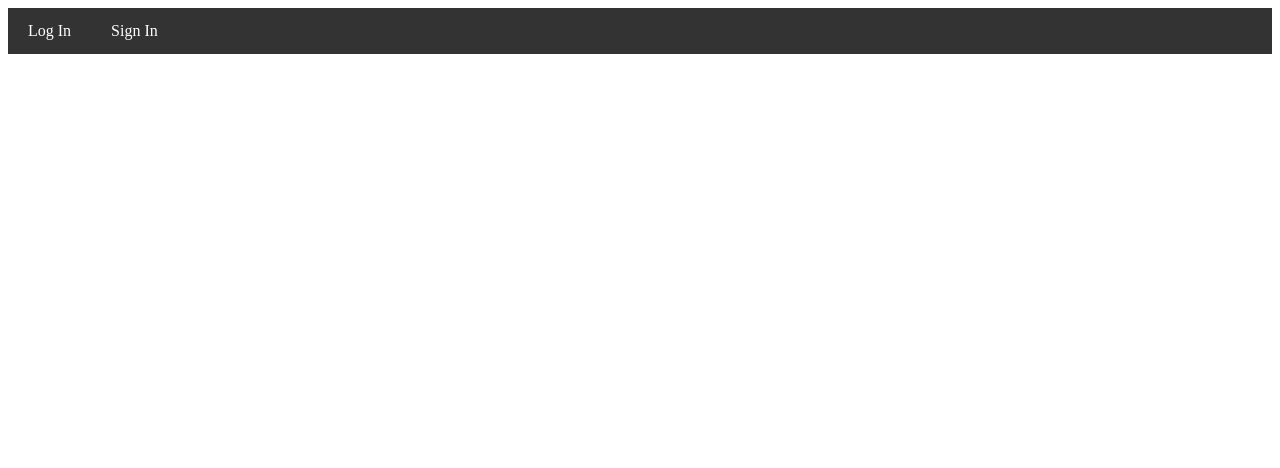
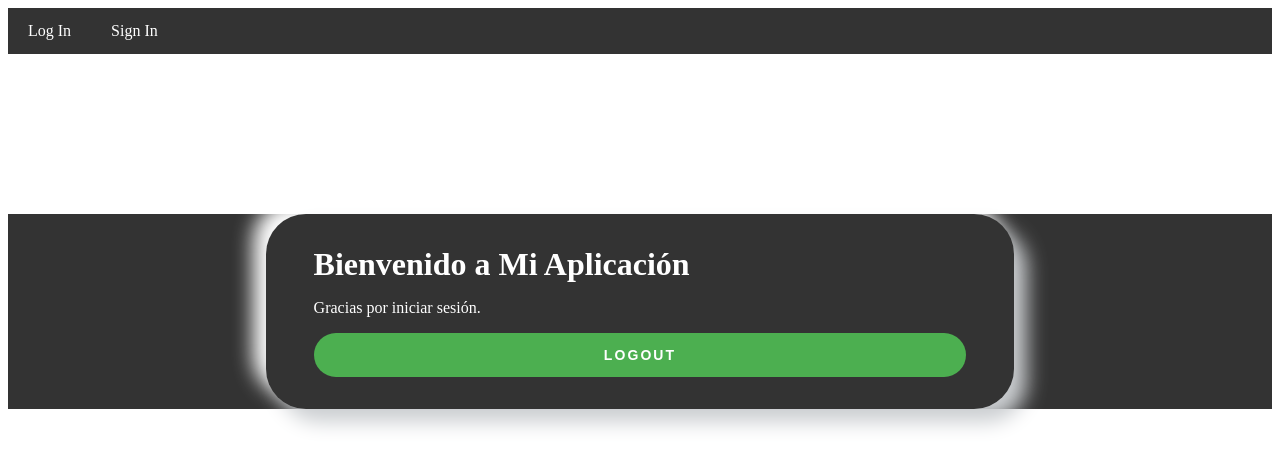
Before and after one commit to CLaynez/Login, an Angular app: page /home in a window 1280 px wide. Before the commit this address led to /. Shown: the top 468 px of the page. Built offline with nearby package versions, Linux system fonts and the light colour scheme; sample sign-in values are in the browser's storage.

Commit message:
Rutas protegidas implementadas

```diff
--- a/src/app/app-routing.module.ts
+++ b/src/app/app-routing.module.ts
@@ -1,12 +1,15 @@
 import { NgModule } from '@angular/core';
-import { RouterModule, Routes } from '@angular/router';
+import { RouterModule, Routes, CanActivate } from '@angular/router';
 import { InicioSesionComponent } from './inicio-sesion/inicio-sesion.component';
 import { RegistroComponent } from './registro/registro.component';
+import { HomeComponent } from './home/home.component';
+import { GuardianGuard } from './guards/guardian.guard';
 
 const routes: Routes = [
   { path: '', redirectTo: '/login', pathMatch: 'full'},
   { path: 'login', component: InicioSesionComponent},
   { path: 'register', component: RegistroComponent},
+  { path: 'home', component: HomeComponent, canActivate: [GuardianGuard]},
 
 ];
 
--- a/src/app/app.module.ts
+++ b/src/app/app.module.ts
@@ -11,13 +11,15 @@ import { FormsModule } from '@angular/forms';
 import { ServicioService } from './services/servicio.service';
 import { AuthInterceptor } from './interceptors/AuthInterceptor';
 import { AuthServiceService } from './services/auth-service.service';
+import { HomeComponent } from './home/home.component';
 
 @NgModule({
   declarations: [
     AppComponent,
     InicioSesionComponent,
     RegistroComponent,
-    BarritaComponent
+    BarritaComponent,
+    HomeComponent
   ],
   imports: [
     BrowserModule,
--- /dev/null
+++ b/src/app/guards/guardian.guard.ts
@@ -0,0 +1,15 @@
+import { Injectable, inject } from '@angular/core';
+import { ActivatedRouteSnapshot, CanActivate, Router, RouterStateSnapshot, UrlTree } from '@angular/router';
+import { Observable } from 'rxjs';
+
+export const GuardianGuard = () => {
+
+  const router = inject(Router);
+
+  if(localStorage.getItem('jwtToken')){
+    return true;
+  }else{
+    router.navigate(['/login'])
+    return false;
+  }
+}
--- /dev/null
+++ b/src/app/home/home.component.css
@@ -0,0 +1,58 @@
+* {
+    box-sizing: border-box;
+  }
+
+  html,
+  body {
+    background: #333;
+  }
+
+  h1 {
+    margin: 0;
+    padding: 0;
+  }
+
+  .container {
+    min-width: 300px;
+    max-width: 60%;
+    margin: 0 auto;
+    background: #0f130f;
+    padding: 2rem 3rem;
+    margin: auto;
+    border-radius: 2.5rem;
+    background-color: #333;
+    box-shadow: 13px 13px 20px #cbced1, -13px -13px 20px #ffffff;
+    color: rgb(255, 255, 255);
+    margin-top: 10rem;
+  }
+
+  .container input {
+    display: block;
+    margin: 2rem 0;
+    width: 100%;
+    border-radius: 0.5rem;
+    padding: 1rem;
+    border: none;
+    box-shadow: inset -5px -5px 15px rgba(255, 255, 255, 0.8), inset 5px 5px 10px rgba(0, 0, 0, 0.1);
+    border: 0 none;
+    background: #ebf5fc;
+  }
+
+  .container button {
+    text-transform: uppercase;
+    letter-spacing: 0.15em;
+    border: none;
+    font-size: 0.875rem;
+    color: #ffffff;
+    font-weight: bold;
+    background-color: #4CAF50;
+    width: 100%;
+    display: block;
+    padding: 0.875rem 1rem;
+    border-radius: 1.5rem;
+    cursor: pointer;
+  }
+
+  span {
+    color: #d9534f;
+  }
--- /dev/null
+++ b/src/app/home/home.component.html
@@ -0,0 +1,15 @@
+<!DOCTYPE html>
+<html lang="es">
+<head>
+  <meta charset="UTF-8">
+  <meta name="viewport" content="width=device-width, initial-scale=1.0">
+  <title>Inicio - Mi Aplicación</title>
+</head>
+<body>
+  <div class="container">
+    <h1>Bienvenido a Mi Aplicación</h1>
+    <p>Gracias por iniciar sesión.</p>
+    <button (click)="logout">Logout</button>
+  </div>
+</body>
+</html>
--- /dev/null
+++ b/src/app/home/home.component.ts
@@ -0,0 +1,17 @@
+import { Component, inject } from '@angular/core';
+import { Router } from '@angular/router';
+
+@Component({
+  selector: 'app-home',
+  templateUrl: './home.component.html',
+  styleUrls: ['./home.component.css']
+})
+export class HomeComponent {
+
+  router = inject(Router);
+
+  logout(){
+    localStorage.removeItem('jwtToken');
+    this.router.navigate(['/login']);
+  }
+}
--- a/src/app/inicio-sesion/inicio-sesion.component.ts
+++ b/src/app/inicio-sesion/inicio-sesion.component.ts
@@ -1,6 +1,7 @@
 import { Component} from '@angular/core';
 import { ServicioService } from '../services/servicio.service';
 import { AuthServiceService } from '../services/auth-service.service';
+import { Router } from '@angular/router';
 
 @Component({
   selector: 'app-inicio-sesion',
@@ -14,7 +15,7 @@ export class InicioSesionComponent {
   passwordmaxLength: number = 20;
   minLength: number = 5;
 
-  constructor(private servicio: ServicioService, private auth:AuthServiceService) {}
+  constructor(private servicio: ServicioService, private auth:AuthServiceService, private router: Router) {}
 
   validarEmail(): boolean {
     const regex = /^[a-zA-Z0-9._%+-]+@[a-zA-Z0-9.-]+\.[a-zA-Z]{2,}$/;
@@ -29,7 +30,8 @@ export class InicioSesionComponent {
       };
       let datosJson: string = JSON.stringify(datos);
       try {
-        const response = await this.servicio.iniciarSesion(datosJson);
+        await this.servicio.iniciarSesion(datosJson);
+        this.router.navigate(['/home']);
         alert('La solicitud se ha enviado con éxito.');
       } catch (error) {
         console.error('Error:', error);
--- a/src/app/services/servicio.service.ts
+++ b/src/app/services/servicio.service.ts
@@ -18,7 +18,7 @@ export class ServicioService {
     return this.http.post<any>(this.urlinicio, data).subscribe(response => {
       if (response && response.token) {
         this.auth.guardarTokenJWT(response.token);
-        this.abrirMenu(response.token);
+        this.abrirMenu(this.auth.obtenerTokenJWT());
       }else{
         alert('No hay token');
       }
@@ -36,12 +36,8 @@ export class ServicioService {
 
   abrirMenu(token: string | null) {
     const headers = new HttpHeaders().set('Authorization', `Bearer ${token}`);
-    return this.http.post<any>(this.urlmenu, this.auth.obtenerTokenJWT).subscribe(response => {
-      if (response && response.token) {
-        alert('Si deja');
-      }else{
-        alert('No deja');
-      }
+    return this.http.post<any>(this.urlmenu, token).subscribe(response => {
+
     });
   }
 }
```
Also changed, not shown: 2 other files (tests, documents, lock files or other folders).
